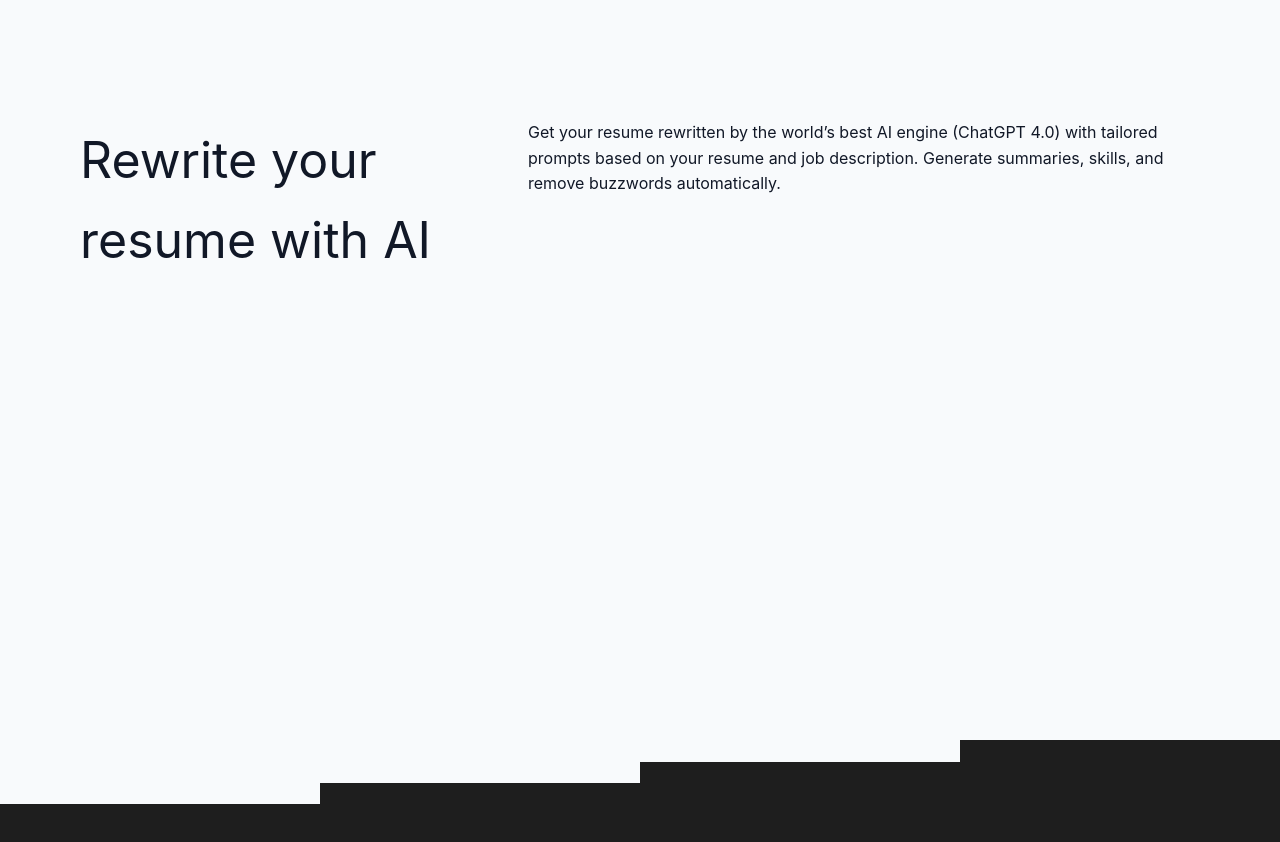
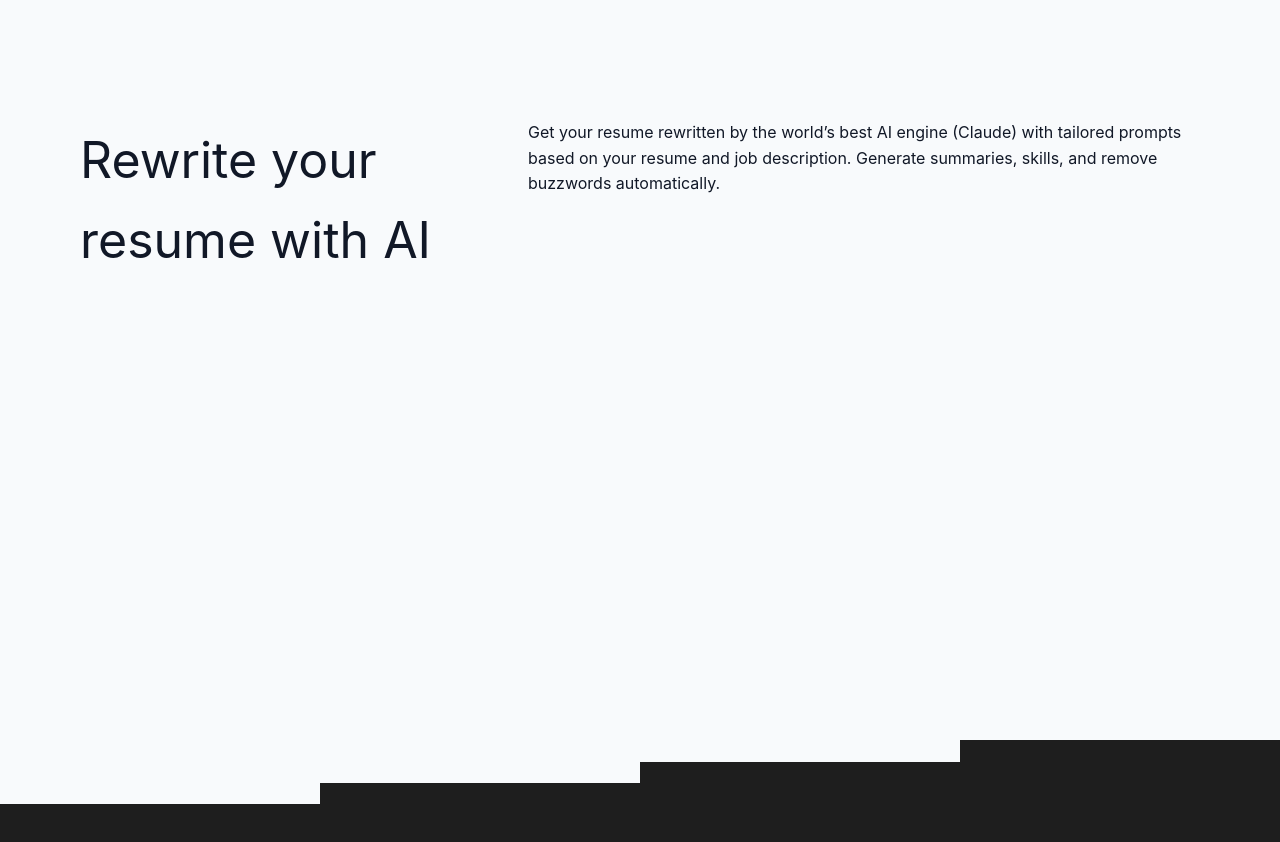
Before and after one commit to BobananaGH/CareerMate, a React (Create React App) app in the folder frontend/: page / in a window 1280 px wide. Shown: the part 640-1482 px from the top of the page. Built offline with nearby package versions, Linux system fonts and the light colour scheme.

Commit message:
Fixed Paths, Tweaks

```diff
--- a/frontend/src/App.jsx
+++ b/frontend/src/App.jsx
@@ -46,7 +46,10 @@ function App() {
     <Router>
       <Routes>
         {/* PUBLIC */}
-        <Route path="/" element={<Landing />} />
+        <Route
+          path="/"
+          element={<Landing user={user} onLogout={handleLogout} />}
+        />
 
         {/* AUTH */}
         <Route
@@ -62,24 +65,12 @@ function App() {
         <Route path="/forgot-password" element={<ForgotPassword />} />
         <Route path="/reset-password" element={<ResetPassword />} />
 
-        {/* PROTECTED */}
-        <Route
-          path="/result"
-          element={user ? <ResultPage /> : <Navigate to="/login" />}
-        />
+        {/* Temp Public */}
+        <Route path="/result" element={<ResultPage />} />
 
         {/* FALLBACK */}
         <Route path="*" element={<Navigate to="/" />} />
       </Routes>
-
-      {user && (
-        <button
-          onClick={handleLogout}
-          style={{ position: "fixed", top: 20, right: 20 }}
-        >
-          Logout
-        </button>
-      )}
     </Router>
   );
 }
--- a/frontend/src/components/ForgotPassword.jsx
+++ b/frontend/src/components/ForgotPassword.jsx
@@ -35,15 +35,17 @@ export default function ForgotPassword() {
             <button type="submit" className="btn btnPrimary btnBlock">
               Send Reset Link
             </button>
-
+            {message && (
               <p
                 className={`${styles.message} ${
-                message.includes("success") ? styles.success : styles.error
+                  message.includes("Password reset email sent")
+                    ? styles.success
+                    : styles.error
                 }`}
               >
                 {message}
               </p>
-
+            )}
             <div className={styles.links}>
               <p>
                 <Link to="/login">Back to Login</Link>
--- a/frontend/src/components/Landing.jsx
+++ b/frontend/src/components/Landing.jsx
@@ -2,9 +2,9 @@ import React, { useState } from "react";
 import { useNavigate } from "react-router-dom";
 import styles from "./css/Project.module.css";
 
-const API_URL = "http://localhost:3000/api/analyze";
+const API_URL = "http://localhost:8000/api/users/analyze/";
 
-export default function Landing() {
+export default function Landing({ user, onLogout }) {
   const [file, setFile] = useState(null);
   const [uploading, setUploading] = useState(false);
   const [aiResults, setAiResults] = useState("");
@@ -28,7 +28,7 @@ export default function Landing() {
 
       const data = await res.json();
 
-      if (!data.success || !data.analysis) {
+      if (!data.analysis) {
         throw new Error("AI không trả kết quả");
       }
 
@@ -65,9 +65,18 @@ export default function Landing() {
             </button>
           </div>
 
-          <button className="btn btnOutline" onClick={() => navigate("/login")}>
-            <i className="fas fa-sign-in-alt"></i> Login
-          </button>
+          {user ? (
+            <button className="btn btnOutline" onClick={onLogout}>
+              <i className="fas fa-sign-out-alt"></i> Logout
+            </button>
+          ) : (
+            <button
+              className="btn btnOutline"
+              onClick={() => navigate("/login")}
+            >
+              <i className="fas fa-sign-in-alt"></i> Login
+            </button>
+          )}
         </div>
       </header>
 
@@ -153,9 +162,9 @@ export default function Landing() {
       <section className={styles.suggest}>
         <div className={styles.suggestHeader}>Rewrite your resume with AI</div>
         <p>
-          Get your resume rewritten by the world’s best AI engine (ChatGPT 4.0)
-          with tailored prompts based on your resume and job description.
-          Generate summaries, skills, and remove buzzwords automatically.
+          Get your resume rewritten by the world’s best AI engine (Claude) with
+          tailored prompts based on your resume and job description. Generate
+          summaries, skills, and remove buzzwords automatically.
         </p>
       </section>
 
--- a/frontend/src/components/Project.jsx
+++ b/frontend/src/components/Project.jsx
@@ -21,7 +21,7 @@ export default function Landing() {
     formData.append("resume", file);
 
     try {
-      const res = await fetch("http://localhost:3000/api/analyze", {
+      const res = await fetch("http://localhost:8000/api/users/analyze/", {
         method: "POST",
         body: formData,
       });
```
Also changed, not shown: 1 other file (tests, documents, lock files or other folders). Lines whose indentation alone changed are shown as unchanged.
